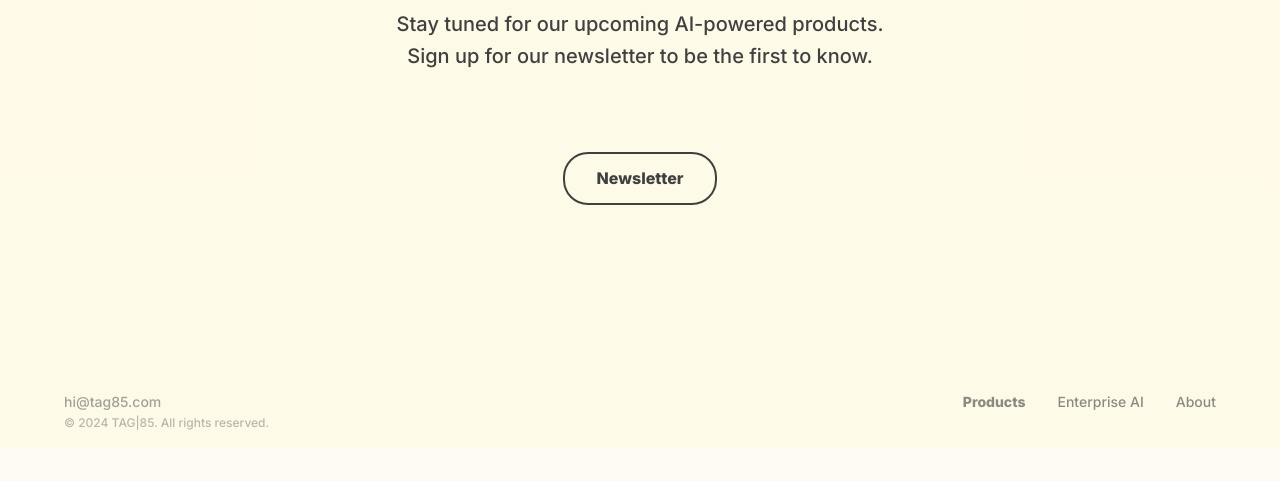
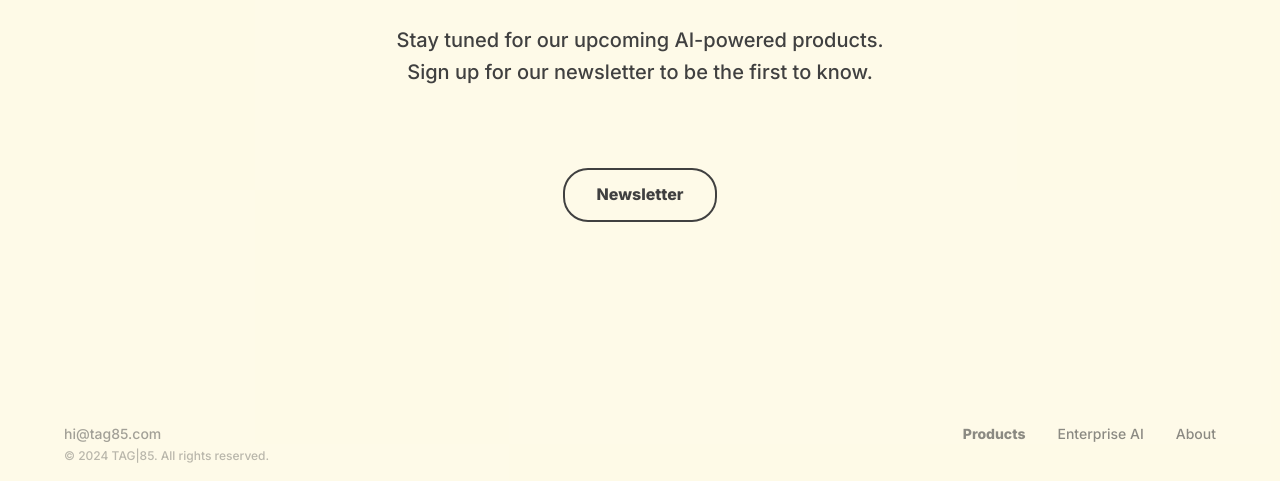
Before and after one commit to prene/tag85-website, a plain HTML site: page products.html in a window 1280 px wide. Shown: the part 319-800 px from the top of the page. Drawn offline with Linux system fonts and the light colour scheme.

Commit message:
fix: ensure consistent page height and footer positioning

```diff
--- a/styles.css
+++ b/styles.css
@@ -347,14 +347,23 @@ footer {
     margin: 0 auto;
     position: relative;
     background: rgba(253, 238, 153, 0.12);
+    min-height: 100vh;
+    display: flex;
+    flex-direction: column;
+}
+
+/* Main content areas */
+main {
+    flex: 1;
+    display: flex;
+    flex-direction: column;
 }
 
 /* About page styles */
 .about {
     padding: 4rem 2rem;
     color: #404040;
-    position: relative;
-    z-index: 1;
+    flex: 1;
 }
 
 .about-container {
@@ -427,10 +436,11 @@ footer {
 .enterprise {
     padding: 4rem 2rem;
     color: #404040;
-    min-height: calc(100vh - 200px);
+    flex: 1;
     display: flex;
     align-items: center;
     justify-content: center;
+    position: relative;
     z-index: 1;
 }
 
```
